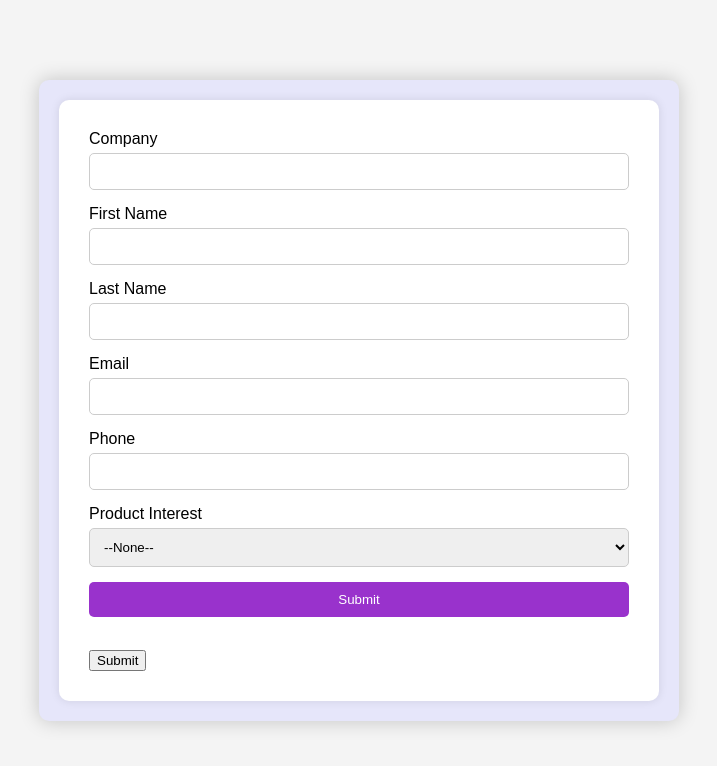
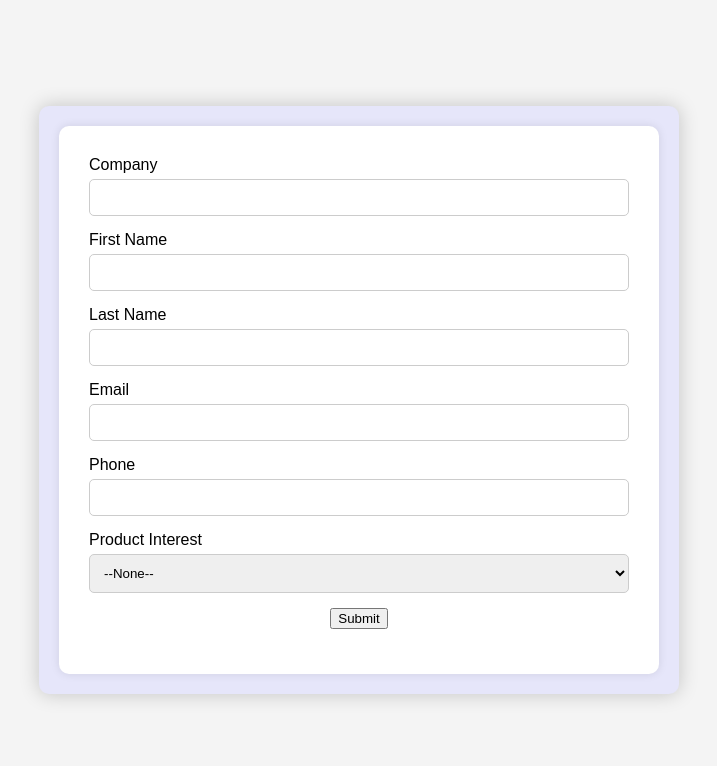
Before and after one commit to kseena/web_to_lead, a plain HTML site: page index.html in a window 1280 px wide. Shown: the whole page, without its empty margins (281-998 px from the left). Drawn offline with Linux system fonts and the light colour scheme.

Commit message:
Update index.html

```diff
--- a/index.html
+++ b/index.html
@@ -3,12 +3,17 @@
 <head>
     <meta http-equiv="Content-type" content="text/html; charset=UTF-8">
     <link rel="stylesheet" type="text/css" href="style.css">
-    <script src="main.js"></script>
+    <script src="https://www.google.com/recaptcha/api.js" async defer></script>
+    <script>
+        function onSubmit(token) {
+            document.getElementById("myForm").submit();
+        }
+    </script>
 </head>
 <body>
     <div class="form-container">
         <div class="form-background"></div>
-        <form action="https://webto.salesforce.com/servlet/servlet.WebToLead?encoding=UTF-8&orgId=00DdM00000B46mt" method="POST">
+        <form id="myForm" action="https://webto.salesforce.com/servlet/servlet.WebToLead?encoding=UTF-8&orgId=00DdM00000B46mt" method="POST">
             <input type="hidden" name="oid" value="00DdM00000B46mt">
             <input type="hidden" name="retURL" value="http://google.com">
 
@@ -48,11 +53,12 @@
             </div>
 
             <div class="form-group">
-              <input type="submit" name="submit" value="Submit">
+                <button class="g-recaptcha custom-button"
+                        data-sitekey="6Le1lUQqAAAAAOTBhVCb7uCENT9b1dcUctT2Vz2u"
+                        data-callback='onSubmit'
+                        data-action='submit'>Submit</button>
             </div>
 
-            <div class="g-recaptcha" data-sitekey="6LdZlEQqAAAAAAbiMKDDXrsPEnMZK47McijPwamq"></div><br>
-            <input type="submit" name="submit">
         </form>
     </div>
 </body>
```
